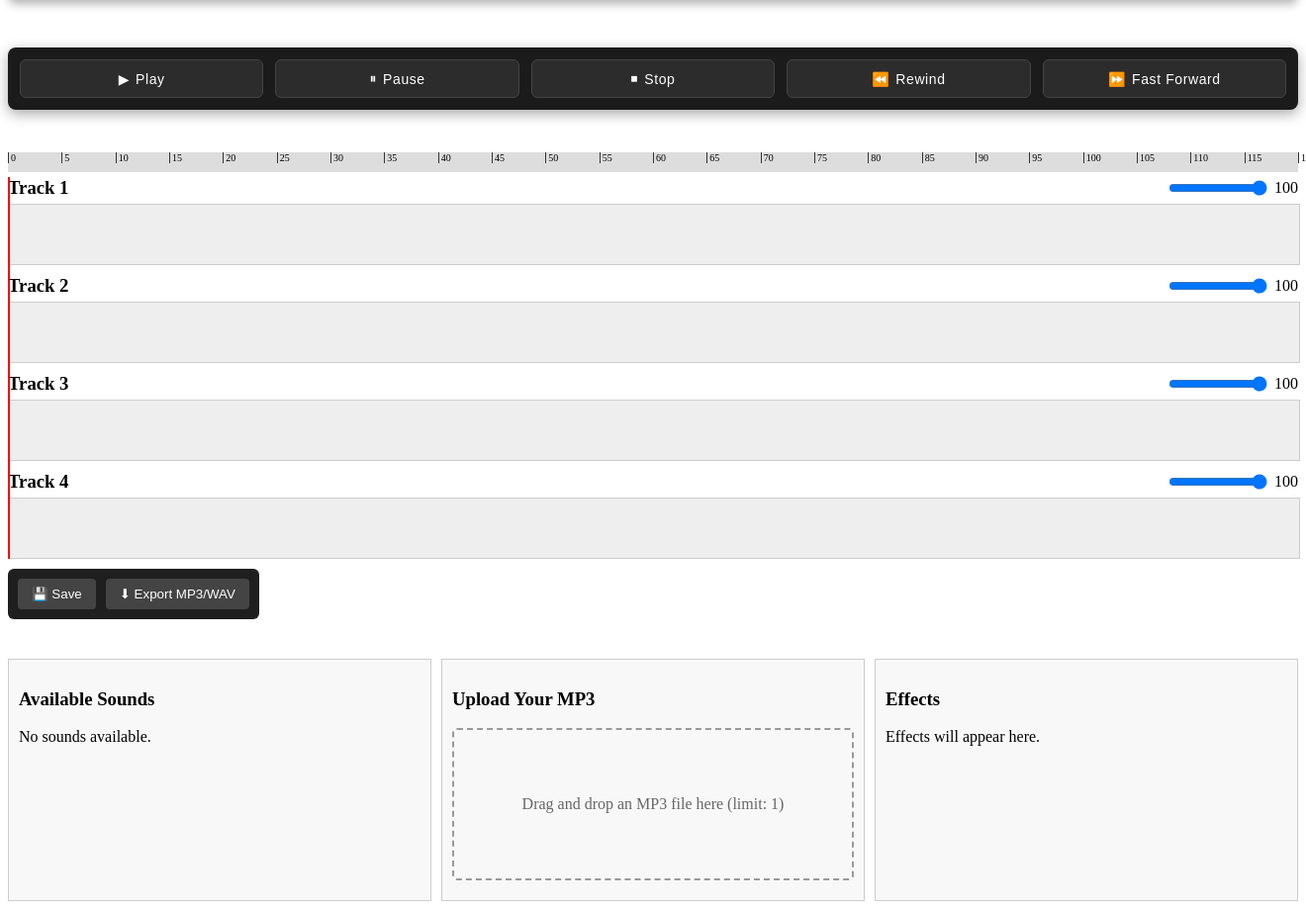
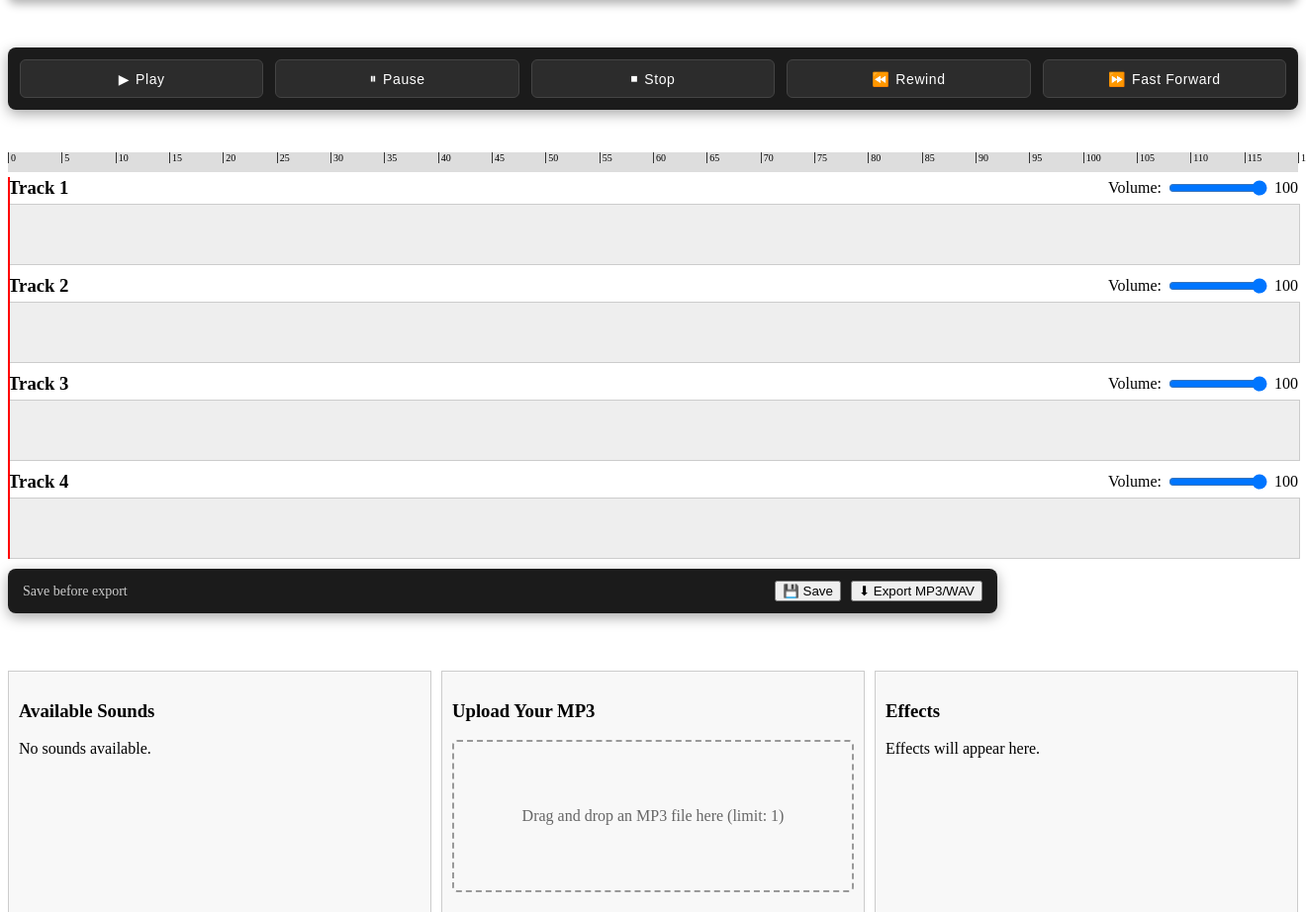
Before and after one commit to wombat31/DAW, a Django app: template templates/daw.html in a window 1320 px wide; the page is wider, and only the part inside the window is pictured. Shown: the part 80-1002 px from the top of that part at 99% size. Run offline with Django 3.2, Linux system fonts and the light colour scheme; the template is opened without the code that fills it, so the values that code supplies are empty.

Commit message:
Utility bar updated

```diff
--- a/static/css/daw.css
+++ b/static/css/daw.css
@@ -232,27 +232,32 @@
 }
 
 .utility-bar {
-    background: #1f1f1f;
-    padding: 10px;
-    display: inline-flex;
-    gap: 10px;
-    border-radius: 6px;
+    display: flex;
+    align-items: center;
+    justify-content: space-between;
+    background: #1b1b1b;
+    padding: 12px 15px;
+    border-radius: 8px;
+    box-shadow: 0 4px 14px rgba(0,0,0,0.35);
     margin-bottom: 20px;
+
+    /* Make it match the width of the playback controls */
+    width: 100%;
+    max-width: 1000px; /* optional, same as timeline width if desired */
+    box-sizing: border-box;
 }
 
-.utility-bar button {
-    background: #444;
-    color: #fff;
-    border: none;
-    padding: 8px 14px;
-    border-radius: 4px;
-    cursor: pointer;
-    transition: background 0.2s;
+.utility-text {
+    color: #ccc;
+    font-size: 14px;
+    font-weight: 500;
 }
 
-.utility-bar button:hover {
-    background: #666;
+.utility-buttons {
+    display: flex;
+    gap: 10px;
 }
+
 /* === Footer (Matches DAW Header Style) === */
 .site-footer {
     margin-top: 40px;
--- a/static/js/daw.js
+++ b/static/js/daw.js
@@ -204,11 +204,12 @@ document.addEventListener("DOMContentLoaded", () => {
             trackEl.className = 'track';
             trackEl.dataset.track = index;
 
-            // Track header with volume slider and label
+            // Track header with Volume label + slider + numeric display
             trackEl.innerHTML = `
                 <div style="display:flex; align-items:center; justify-content:space-between; margin-bottom:5px;">
                     <h3 style="margin:0;">Track ${index + 1}</h3>
                     <div style="display:flex; align-items:center; gap:5px;">
+                        <span style="font-weight:500;">Volume:</span>
                         <input type="range" min="0" max="100" value="${track.volume || 100}" data-track="${index}" style="width:100px;">
                         <span class="volume-label" id="volume-label-${index}">${track.volume || 100}</span>
                     </div>
@@ -219,18 +220,27 @@ document.addEventListener("DOMContentLoaded", () => {
             container.appendChild(trackEl);
             const timeline = trackEl.querySelector('.timeline');
 
-            // Volume slider handling
+            // Volume slider handling with live playback
             const volumeSlider = trackEl.querySelector('input[type="range"]');
             const volumeLabel = trackEl.querySelector(`#volume-label-${index}`);
             volumeSlider.addEventListener('input', e => {
                 const tIndex = parseInt(e.target.dataset.track);
-                projectData.tracks[tIndex].volume = parseInt(e.target.value);
-                volumeLabel.textContent = e.target.value;
+                const newVolume = parseInt(e.target.value);
+
+                // Update project data
+                projectData.tracks[tIndex].volume = newVolume;
+                volumeLabel.textContent = newVolume;
+
+                // Update volume for all currently playing clips on this track
+                scheduledClips.forEach(s => {
+                    if (s.audio && s.trackIndex === tIndex) {
+                        s.audio.volume = newVolume / 100;
+                    }
+                });
             });
 
             // Drag & drop for clips
             timeline.addEventListener('dragover', e => e.preventDefault());
-
             timeline.addEventListener('drop', e => {
                 e.preventDefault();
                 const clipJSON = e.dataTransfer.getData('clip');
@@ -266,13 +276,14 @@ document.addEventListener("DOMContentLoaded", () => {
             });
 
             // Render clips for this track
-            (track.clips || []).forEach(clip => createClipElement(clip, timeline));
+            (track.clips || []).forEach(clip => {
+                clip.trackIndex = index; // store track index for live volume control
+                createClipElement(clip, timeline);
+            });
         });
 
         updatePlayheadHeight();
     }
-
-
 
     // -----------------------------
     // Render clip library & user uploads
@@ -437,14 +448,29 @@ document.addEventListener("DOMContentLoaded", () => {
         audio.currentTime = offset;
         audio.play();
 
-        scheduledClips.push({ instanceId: clip.instanceId, audio, startTime: clip.startTime, duration: clip.duration });
+        // Include trackIndex for live volume updates
+        scheduledClips.push({
+            instanceId: clip.instanceId,
+            audio,
+            startTime: clip.startTime,
+            duration: clip.duration,
+            trackIndex: clip.trackIndex
+        });
     }
+
+
 
 
     function stopAllClipAudio() {
         scheduledClips.forEach(obj => { try { obj.audio.pause(); obj.audio.currentTime = 0; } catch {} });
         scheduledClips = [];
     }
+
+    function updatePlayheadPosition() {
+        const left = (currentTime / MAX_DURATION) * container.offsetWidth;
+        playhead.style.left = (container.offsetLeft + left) + "px";
+    }
+
 
     // -----------------------------
     // Playback Controls
@@ -589,7 +615,12 @@ document.addEventListener("DOMContentLoaded", () => {
 
     loadUserUploads();
 
-    window.addEventListener('resize', () => { renderTracks(); loadUserUploads(); });
+    window.addEventListener('resize', () => {
+        renderTracks();
+        loadUserUploads();
+        updatePlayheadPosition(); // <-- reposition playhead proportionally
+    });
+
 
     // ---------------------------------------
     // Resize playback controls when small
--- a/templates/daw.html
+++ b/templates/daw.html
@@ -74,16 +74,17 @@
 
     <div id="daw-container"></div>
     <div class="utility-bar">
+        <span class="utility-text">Save before export</span>
+        <div class="utility-buttons">
             <button id="save-project">💾 Save</button>
-        <!-- Export button with data attributes -->
             <button id="export-project"
                     data-project-id="{{ project.id }}"
                     data-project-title="{{ project.title|escapejs }}">
                 ⬇ Export MP3/WAV
             </button>
+        </div>
+    </div>
 
-
-    </div>
     <div id="daw-bottom-panels" style="display: flex; gap: 10px; margin-top: 20px;">
         <!-- Available Clips -->
         <div id="clip-library" style="flex: 1; border: 1px solid #ccc; padding: 10px; background:#f8f8f8;">
```
Also changed, not shown: db.sqlite3. Lines whose indentation alone changed are shown as unchanged.
